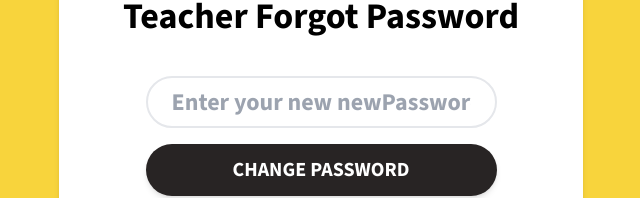
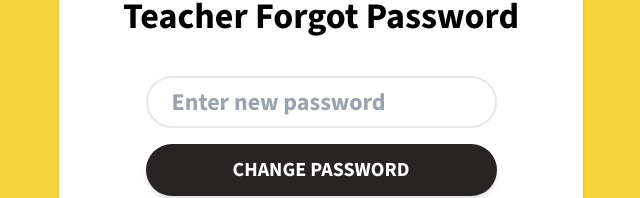
Before and after one commit to ReiTony/EduPlay-main, a React (Vite) app in the folder Client/: page /user/reset-password in a window 1280 px wide. Shown: the part 316-514 px from the top of the page, without its empty margins (319-959 px from the left). Built offline with nearby package versions, Linux system fonts and the light colour scheme; a web font is replaced by a local one.

Commit message:
Fix typo in password input placeholder

```diff
--- a/Client/src/component/Teacher_ForgotPasswordLink.jsx
+++ b/Client/src/component/Teacher_ForgotPasswordLink.jsx
@@ -29,7 +29,7 @@ function Teacher_ForgotPasswordLink() {
         <h1 className="text-4xl text-center font-bold my-6">Teacher Forgot Password</h1>
         {isVerifying ? (
           <form className="flex flex-col items-center justify-center gap-4">
-            <input type="password" className="rounded-full border-2 w-full text-2xl px-6 py-2" placeholder="Enter your new newPassword" value={newPassword} onChange={(e) => setNewPassword(e.target.value)} />
+            <input type="password" className="rounded-full border-2 w-full text-2xl px-6 py-2" placeholder="Enter new password" value={newPassword} onChange={(e) => setNewPassword(e.target.value)} />
             <button type="submit" className="bg-[#282424] rounded-full shadow-md w-full text-white text-xl font-bold px-10 py-3 hover:brightness-90" onClick={handleChangePassword} disabled={isChanging}>
               {isChanging ? "CHANGING PASSWORD..." : "CHANGE PASSWORD"}
             </button>
```
